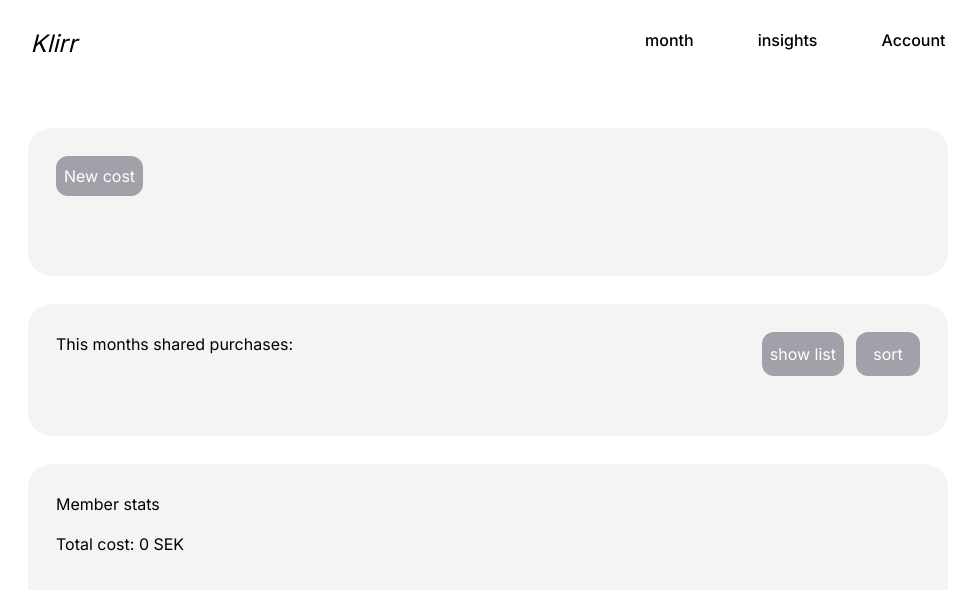
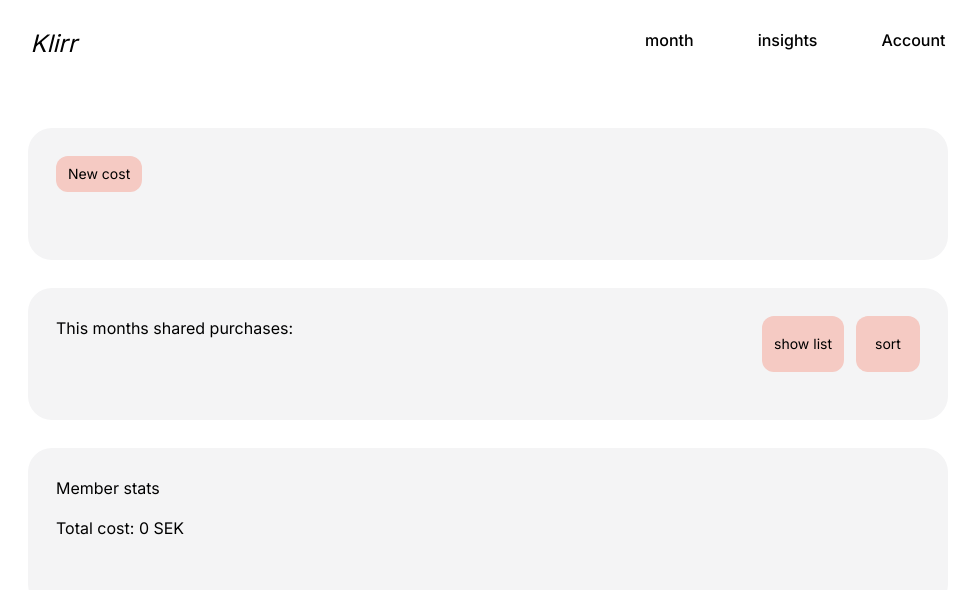
Before and after one commit to marianordqvist/Shared-economy-project, a Next.js app: page /monthly in a window 1280 px wide. Shown: the top 590 px of the page, without its empty margins (152-1128 px from the left). Built offline with nearby package versions, Linux system fonts and the light colour scheme.

Commit message:
adjust colors

```diff
--- a/src/app/_components/DropdownSelect.tsx
+++ b/src/app/_components/DropdownSelect.tsx
@@ -19,7 +19,7 @@
   dropdown,
 }: DropdownSelectProps) => {
   return (
-    <div className="Nav__dropdown absolute mt-3 rounded bg-slate-500">
+    <div className="base Nav-dropdown bg-pink absolute mt-3 rounded">
       <ul className={`dropdown ${dropdown ? "block" : "hidden"}  p-3`}>
         {submenus.map((submenu: SubmenuItem, index: number) => (
           <li key={index} className="menu-items mb-3">
--- a/src/app/_components/PrimaryButton.tsx
+++ b/src/app/_components/PrimaryButton.tsx
@@ -20,7 +20,7 @@
 }) => {
   return (
     <button
-      className="mb-3 min-w-16 rounded-xl bg-zinc-400 px-2 py-2 text-white hover:bg-zinc-300"
+      className="bg-pink hover:bg-hotpink min-w-16 rounded-xl px-3 py-2 text-sm text-black hover:text-white"
       type="submit"
       onClick={onClick}
     >
--- a/tailwind.config.js
+++ b/tailwind.config.js
@@ -5,9 +5,9 @@
     extend: {
       colors: {
         orange: "#F6BD60",
-        beige: "#F7EDE2",
+        blue: "#D2DCE6",
         pink: "#F5CAC3",
-        green: "#84A59D",
+        green: "#B3D1CA",
         hotpink: "#F28482",
         blue: "#D2DCE6",
       },
```
